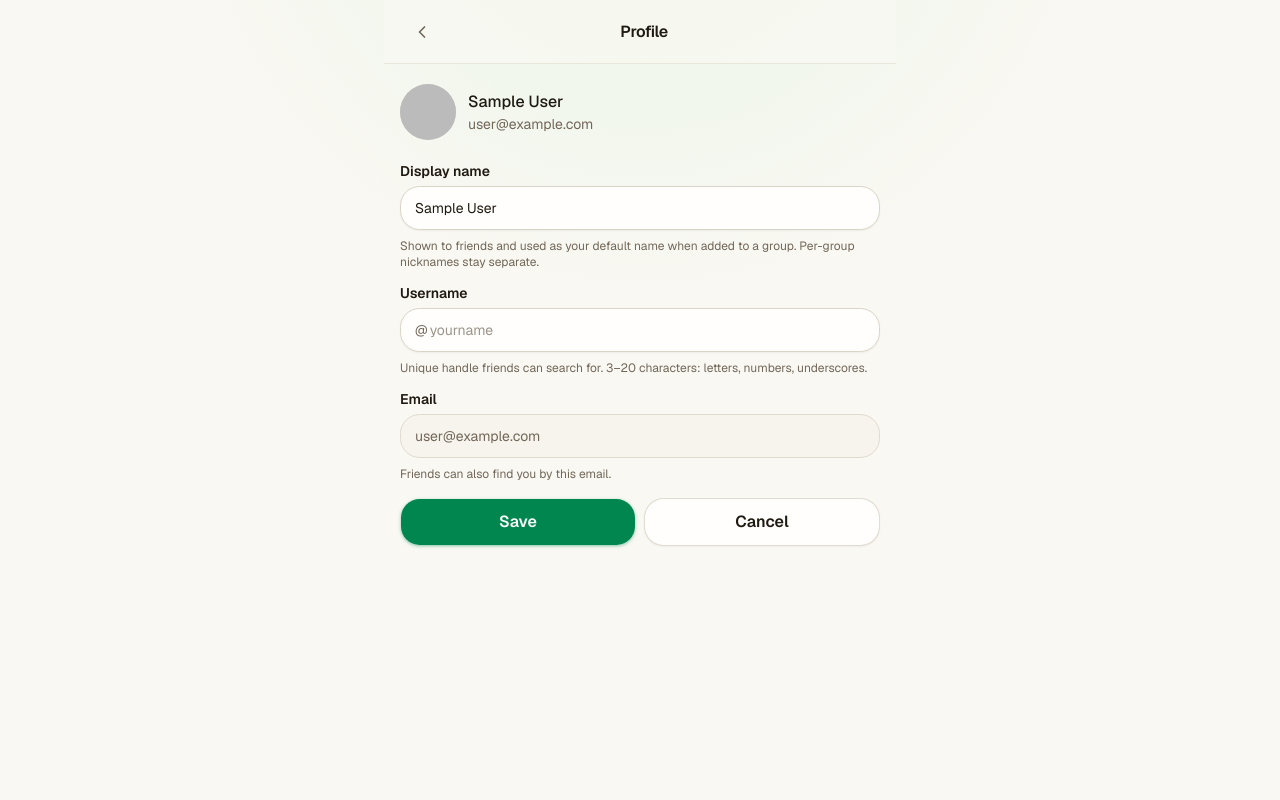
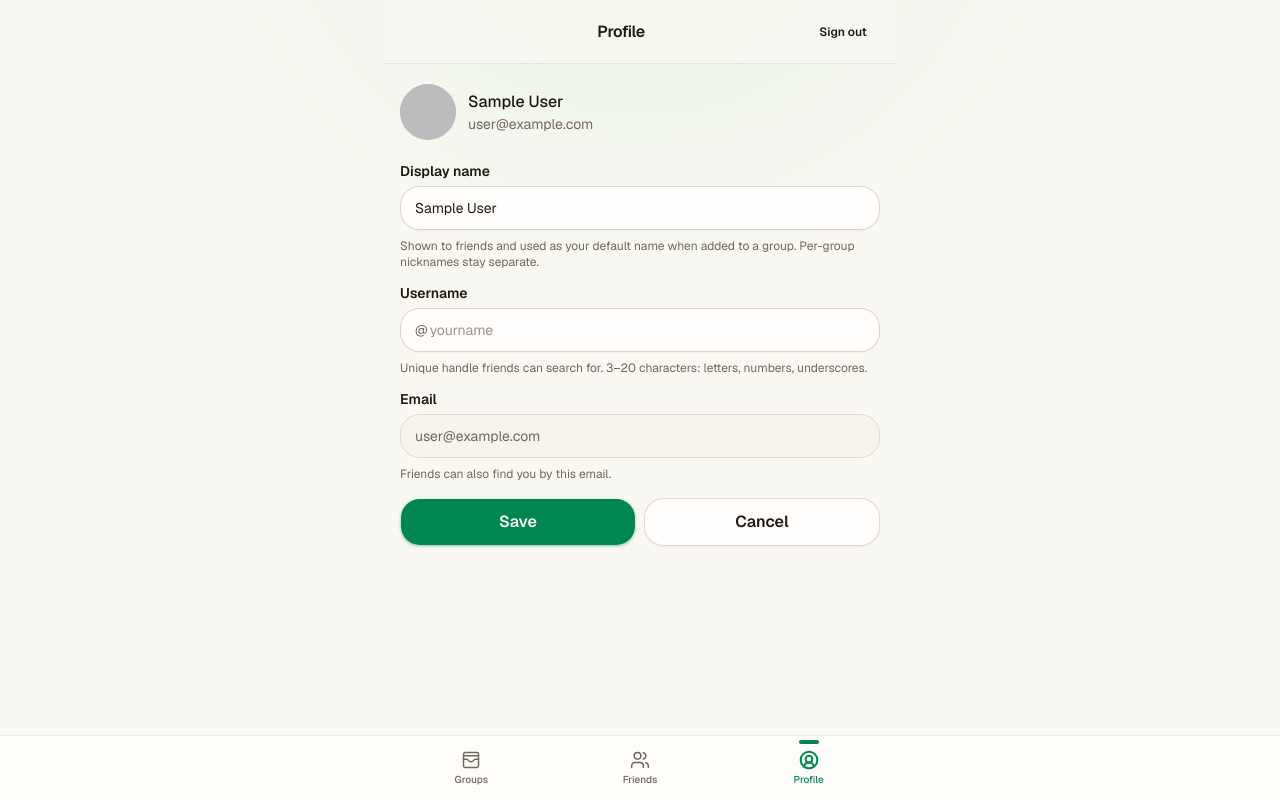
Before and after one commit to donndonn/splitwiser, a Next.js app: page /profile in a window 1280 px wide. Built offline with nearby package versions, Linux system fonts and the light colour scheme; no server answers; the database is empty; sample sign-in values are in the browser's storage.

Commit message:
Add compact groups navigation

```diff
--- a/src/app/friends/page.tsx
+++ b/src/app/friends/page.tsx
@@ -1,4 +1,5 @@
 import { eq } from "drizzle-orm";
+import { AppBottomNav } from "@/components/app-bottom-nav";
 import { AppShell } from "@/components/app-shell";
 import { Avatar, AvatarFallback, AvatarImage } from "@/components/ui/avatar";
 import { Button } from "@/components/ui/button";
@@ -36,8 +37,9 @@ export default async function FriendsPage() {
   const hasUsername = Boolean(dbUser?.username);
 
   return (
-    <AppShell title="Friends" backHref="/">
-      <div className="space-y-6">
+    <>
+      <AppShell title="Friends" withBottomNav>
+        <div className="space-y-6">
         <FriendSearch hasUsername={hasUsername} />
 
         {incoming.length > 0 && (
@@ -157,7 +159,9 @@ export default async function FriendsPage() {
             </ul>
           </div>
         )}
-      </div>
-    </AppShell>
+        </div>
+      </AppShell>
+      <AppBottomNav />
+    </>
   );
 }
--- a/src/app/page.tsx
+++ b/src/app/page.tsx
@@ -1,9 +1,8 @@
 import Link from "next/link";
 import { eq } from "drizzle-orm";
-import { Plus, Users } from "lucide-react";
-import { signOut } from "@/auth";
+import { Plus } from "lucide-react";
+import { AppBottomNav } from "@/components/app-bottom-nav";
 import { AppShell } from "@/components/app-shell";
-import { Avatar, AvatarFallback, AvatarImage } from "@/components/ui/avatar";
 import { Button } from "@/components/ui/button";
 import {
   Card,
@@ -12,11 +11,11 @@ import {
   CardTitle,
 } from "@/components/ui/card";
 import { db } from "@/db";
-import { groups, members, users } from "@/db/schema";
+import { groups, members } from "@/db/schema";
 import { getOptionalUser } from "@/lib/auth-guards";
-import { displayNameForUser } from "@/lib/friends";
 import { formatMoney } from "@/lib/money";
 import { getGroupBalances } from "@/lib/balances";
+import { cn, groupedListClass } from "@/lib/utils";
 
 export default async function HomePage() {
   const sessionUser = await getOptionalUser();
@@ -41,9 +40,7 @@ export default async function HomePage() {
     );
   }
 
-  const [[dbUser], memberships] = await Promise.all([
-    db.select().from(users).where(eq(users.id, sessionUser.id)).limit(1),
-    db
+  const memberships = await db
     .select({
       groupId: groups.id,
       groupName: groups.name,
@@ -53,14 +50,7 @@ export default async function HomePage() {
     })
     .from(members)
     .innerJoin(groups, eq(members.groupId, groups.id))
-      .where(eq(members.userId, sessionUser.id)),
-  ]);
-
-  const profileName = dbUser
-    ? displayNameForUser(dbUser)
-    : displayNameForUser(sessionUser);
-  const profileImage = dbUser?.image ?? sessionUser.image;
-  const profileEmail = dbUser?.email ?? sessionUser.email;
+    .where(eq(members.userId, sessionUser.id));
 
   const withBalances = await Promise.all(
     memberships.map(async (m) => {
@@ -72,59 +62,14 @@ export default async function HomePage() {
   );
 
   return (
-    <AppShell
-      title="Your groups"
-      actions={
-        <form
-          action={async () => {
-            "use server";
-            await signOut({ redirectTo: "/" });
-          }}
-        >
-          <Button type="submit" variant="ghost" size="sm">
-            Sign out
-          </Button>
-        </form>
-      }
-    >
-      <Link
-        href="/profile"
-        className="mb-4 flex items-center gap-3 rounded-xl border bg-card p-3 transition-colors hover:bg-muted/40"
-      >
-        <Avatar>
-          <AvatarImage src={profileImage ?? undefined} alt="" />
-          <AvatarFallback>
-            {profileName.slice(0, 1).toUpperCase()}
-          </AvatarFallback>
-        </Avatar>
-        <div className="min-w-0 flex-1">
-          <p className="truncate font-medium">{profileName}</p>
-          {dbUser?.username ? (
-            <p className="truncate text-sm text-muted-foreground">
-              @{dbUser.username}
-            </p>
-          ) : null}
-          <p className="truncate text-sm text-muted-foreground">
-            {profileEmail}
-          </p>
-        </div>
-        <span className="shrink-0 text-xs text-muted-foreground">Profile</span>
-      </Link>
-
-      <div className="mb-4 flex gap-2">
-        <Button asChild size="lg" className="flex-1">
+    <>
+      <AppShell title="Your groups" withBottomNav>
+        <Button asChild size="lg" className="mb-5 w-full">
           <Link href="/new">
             <Plus className="size-4" />
             Create group
           </Link>
         </Button>
-        <Button asChild size="lg" variant="secondary" className="flex-1">
-          <Link href="/friends">
-            <Users className="size-4" />
-            Friends
-          </Link>
-        </Button>
-      </div>
 
         {withBalances.length === 0 ? (
           <Card>
@@ -136,26 +81,31 @@ export default async function HomePage() {
             </CardHeader>
           </Card>
         ) : (
-        <ul className="space-y-2">
+          <div className={groupedListClass}>
+            <ul className="divide-y divide-border">
               {withBalances.map((g) => (
                 <li key={g.groupId}>
-              <Link href={`/g/${g.groupId}`}>
-                <Card className="transition-colors hover:bg-muted/40">
-                  <CardHeader className="flex-row items-center justify-between gap-3 space-y-0 py-4">
+                  <Link
+                    href={`/g/${g.groupId}`}
+                    className="flex min-h-16 items-center justify-between gap-3 px-4 py-3 transition-colors hover:bg-muted/40 focus-visible:bg-muted/40 focus-visible:outline-none"
+                  >
                     <div className="min-w-0">
-                      <CardTitle className="truncate text-base">
+                      <p className="truncate text-sm font-medium">
                         {g.groupName}
-                      </CardTitle>
-                      <CardDescription>as {g.displayName}</CardDescription>
+                      </p>
+                      <p className="truncate text-xs text-muted-foreground">
+                        as {g.displayName}
+                      </p>
                     </div>
                     <p
-                      className={
+                      className={cn(
+                        "shrink-0 text-sm",
                         g.net > 0
-                          ? "shrink-0 text-sm font-medium text-emerald-600"
+                          ? "font-medium text-emerald-600"
                           : g.net < 0
-                            ? "shrink-0 text-sm font-medium text-rose-600"
-                            : "shrink-0 text-sm text-muted-foreground"
-                      }
+                            ? "font-medium text-rose-600"
+                            : "text-muted-foreground",
+                      )}
                     >
                       {g.net === 0
                         ? "settled"
@@ -163,13 +113,14 @@ export default async function HomePage() {
                           ? `+${formatMoney(g.net, g.currency)}`
                           : formatMoney(g.net, g.currency)}
                     </p>
-                  </CardHeader>
-                </Card>
                   </Link>
                 </li>
               ))}
             </ul>
+          </div>
         )}
       </AppShell>
+      <AppBottomNav />
+    </>
   );
 }
--- a/src/app/profile/page.tsx
+++ b/src/app/profile/page.tsx
@@ -1,6 +1,9 @@
 import { eq } from "drizzle-orm";
+import { signOut } from "@/auth";
+import { AppBottomNav } from "@/components/app-bottom-nav";
 import { AppShell } from "@/components/app-shell";
 import { Avatar, AvatarFallback, AvatarImage } from "@/components/ui/avatar";
+import { Button } from "@/components/ui/button";
 import { db } from "@/db";
 import { users } from "@/db/schema";
 import { requireUser } from "@/lib/auth-guards";
@@ -23,7 +26,23 @@ export default async function ProfilePage() {
   const username = dbUser?.username ?? null;
 
   return (
-    <AppShell title="Profile" backHref="/">
+    <>
+      <AppShell
+        title="Profile"
+        withBottomNav
+        actions={
+          <form
+            action={async () => {
+              "use server";
+              await signOut({ redirectTo: "/" });
+            }}
+          >
+            <Button type="submit" variant="ghost" size="sm">
+              Sign out
+            </Button>
+          </form>
+        }
+      >
         <div className="mb-6 flex items-center gap-3">
           <Avatar className="size-14">
             <AvatarImage src={image ?? undefined} alt="" />
@@ -47,5 +66,7 @@ export default async function ProfilePage() {
           email={email}
         />
       </AppShell>
+      <AppBottomNav />
+    </>
   );
 }
--- /dev/null
+++ b/src/components/app-bottom-nav.tsx
@@ -0,0 +1,72 @@
+"use client";
+
+import Link from "next/link";
+import { usePathname } from "next/navigation";
+import { CircleUserRound, Users, WalletCards } from "lucide-react";
+import { cn } from "@/lib/utils";
+
+const tabs = [
+  {
+    href: "/",
+    label: "Groups",
+    icon: WalletCards,
+    match: "exact" as const,
+  },
+  {
+    href: "/friends",
+    label: "Friends",
+    icon: Users,
+    match: "prefix" as const,
+  },
+  {
+    href: "/profile",
+    label: "Profile",
+    icon: CircleUserRound,
+    match: "prefix" as const,
+  },
+];
+
+export function AppBottomNav() {
+  const pathname = usePathname();
+
+  return (
+    <nav
+      aria-label="App navigation"
+      className="fixed inset-x-0 bottom-0 z-40 border-t border-border/60 bg-card/90 pb-[env(safe-area-inset-bottom)] backdrop-blur-xl supports-[backdrop-filter]:bg-card/80"
+    >
+      <ul className="mx-auto flex max-w-lg items-stretch justify-between gap-0.5 px-1">
+        {tabs.map((tab) => {
+          const active =
+            tab.match === "exact"
+              ? pathname === tab.href
+              : pathname.startsWith(tab.href);
+          const Icon = tab.icon;
+
+          return (
+            <li key={tab.href} className="min-w-0 flex-1">
+              <Link
+                href={tab.href}
+                aria-current={active ? "page" : undefined}
+                className={cn(
+                  "relative flex min-h-16 flex-col items-center justify-center gap-0.5 rounded-xl px-0.5 py-2 text-[10px] font-medium transition-colors",
+                  active
+                    ? "text-primary"
+                    : "text-muted-foreground hover:text-foreground",
+                )}
+              >
+                {active && (
+                  <span className="absolute top-1 h-1 w-5 rounded-full bg-primary" />
+                )}
+                <Icon
+                  className="size-5 shrink-0"
+                  strokeWidth={active ? 2.4 : 1.8}
+                />
+                <span className="max-w-full truncate">{tab.label}</span>
+              </Link>
+            </li>
+          );
+        })}
+      </ul>
+    </nav>
+  );
+}
```
Lines whose indentation alone changed are shown as unchanged.
